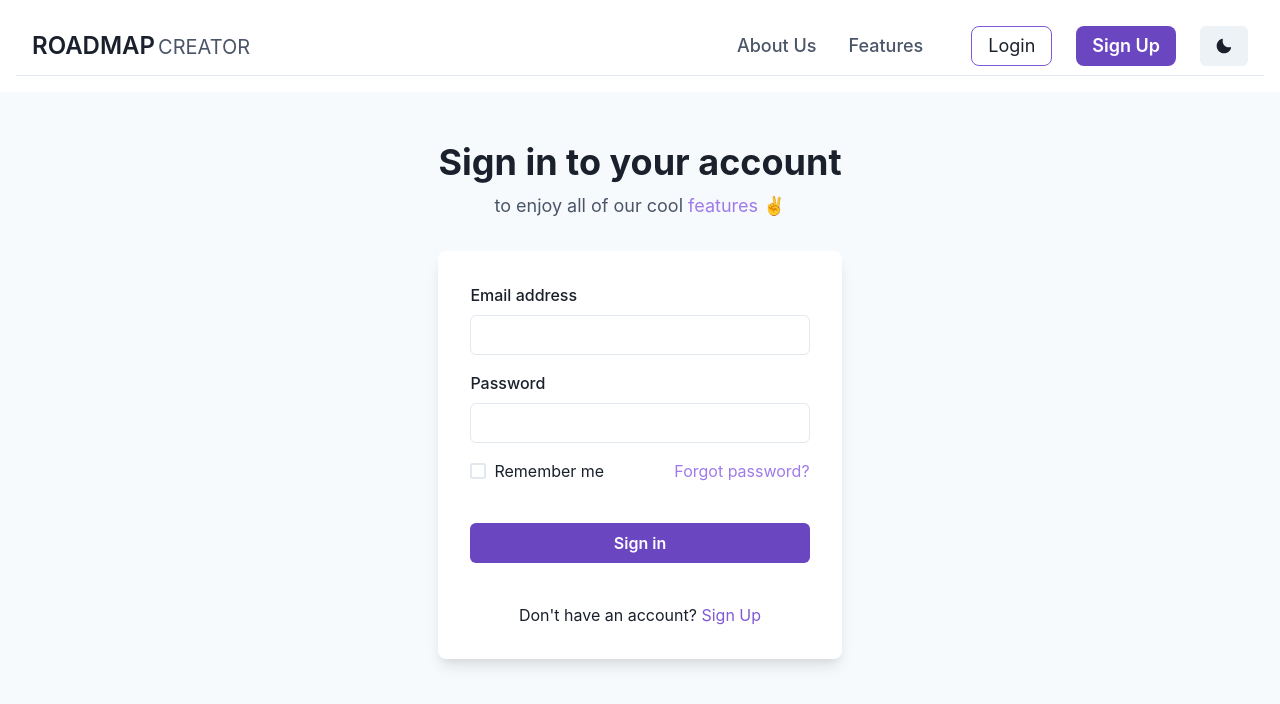
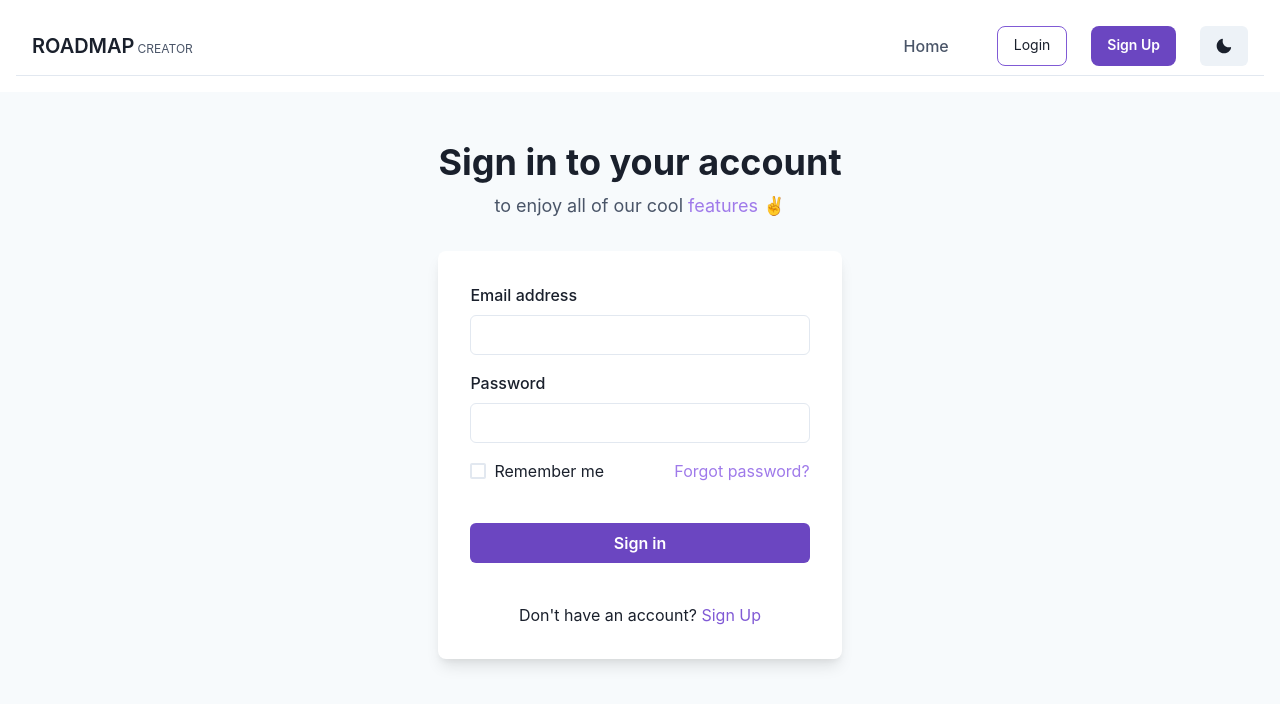
Before and after one commit to TeamRoadmap/Creator-Frontend, a Next.js app: page /login in a window 1280 px wide. Shown: the top 704 px of the page. Built offline with nearby package versions, Linux system fonts and the light colour scheme.

Commit message:
fix(landing): proper links and UI

```diff
--- a/components/LandingPage/Header.js
+++ b/components/LandingPage/Header.js
@@ -11,6 +11,7 @@ import {
 } from "@chakra-ui/react";
 import Image from "next/image";
 import HeaderImage from "../../images/CreatorDashboard.png";
+import Link from "next/link";
 
 const Header = () => {
 	const testimonialBg = useColorModeValue("gray.100", "gray.700");
@@ -39,6 +40,7 @@ const Header = () => {
 							Create Interactive courses with our course creator which allows
 							you to create courses with ease.
 						</Text>
+						<Link href="/signup" passHref>
 							<Button
 								rounded={"8px"}
 								color={"white"}
@@ -51,6 +53,7 @@ const Header = () => {
 							>
 								Sign Up
 							</Button>
+						</Link>
 					</Stack>
 				</Flex>
 				<Flex
--- a/components/LandingPage/Navbar.js
+++ b/components/LandingPage/Navbar.js
@@ -7,7 +7,7 @@ import {
 	Stack,
 	Collapse,
 	Icon,
-	Link,
+	Link as ChakraLink,
 	Popover,
 	PopoverTrigger,
 	PopoverContent,
@@ -25,10 +25,16 @@ import {
 	MoonIcon,
 	SunIcon,
 } from "@chakra-ui/icons";
+import Link from "next/link";
+import { useRouter } from "next/router";
 
 export default function Navbar() {
 	const { isOpen, onToggle } = useDisclosure();
 	const { colorMode, toggleColorMode } = useColorMode();
+	const linkColor = useColorModeValue("gray.600", "gray.200");
+	const linkHoverColor = useColorModeValue("gray.800", "white");
+	const router = useRouter();
+	const showAbout = router.pathname === "/" ? true : false;
 	return (
 		<Box
 			bg={useColorModeValue("white", "gray.800")}
@@ -57,23 +63,39 @@ export default function Navbar() {
 						aria-label={"Toggle Navigation"}
 					/>
 				</Flex>
-				<Flex flex={{ base: 1 }} justify={{ base: "start", md: "start" }} al>
-					<Flex align={"baseline"}>
+				<Flex flex={{ base: 1 }} justify={{ base: "start", md: "start" }}>
+					<Flex align={"baseline"} as={"a"} href="/">
 						<Text
 							textAlign={useBreakpointValue({ base: "start", md: "left" })}
 							fontFamily={"heading"}
-							fontSize={{ base: "xl", md: "2xl" }}
+							fontSize={{ base: "md", md: "xl" }}
 							fontWeight={"600"}
 							mr="3px"
 							color={useColorModeValue("gray.800", "white")}
 						>
 							ROADMAP
 						</Text>
-						<Text fontSize={{ base: "md", md: "xl" }}>CREATOR</Text>
+						<Text fontSize={"xs"}>CREATOR</Text>
 					</Flex>
 				</Flex>
 				<Flex display={{ base: "none", md: "flex" }} ml={10} mr={10}>
+					{showAbout ? (
 						<DesktopNav />
+					) : (
+						<ChakraLink
+							p={2}
+							href="/"
+							fontSize={"md"}
+							fontWeight={500}
+							color={linkColor}
+							_hover={{
+								textDecoration: "none",
+								color: linkHoverColor,
+							}}
+						>
+							Home
+						</ChakraLink>
+					)}
 				</Flex>
 				<Stack
 					flex={{ base: 1, md: 0 }}
@@ -81,32 +103,33 @@ export default function Navbar() {
 					direction={"row"}
 					spacing={6}
 				>
+					<Link href="/login">
 						<Button
 							display={{ base: "none", md: "inline-flex" }}
-						as={"a"}
-						fontSize={"lg"}
+							fontSize={"sm"}
 							fontWeight={400}
 							borderColor={"purple.500"}
 							variant={"outline"}
 							rounded="8px"
-						href={"#"}
 						>
 							Login
 						</Button>
+					</Link>
+					<Link href="/signup">
 						<Button
 							display={{ base: "none", md: "inline-flex" }}
-						fontSize={"lg"}
+							fontSize={"sm"}
 							fontWeight={600}
 							color={"white"}
 							bg={"purple.600"}
 							rounded="8px"
-						href={"#"}
 							_hover={{
 								bg: "purple.800",
 							}}
 						>
 							Sign Up
 						</Button>
+					</Link>
 					<Button onClick={toggleColorMode}>
 						{colorMode === "light" ? <MoonIcon /> : <SunIcon />}
 					</Button>
@@ -131,10 +154,10 @@ const DesktopNav = () => {
 				<Box key={navItem.label}>
 					<Popover trigger={"hover"} placement={"bottom-start"}>
 						<PopoverTrigger>
-							<Link
+							<ChakraLink
 								p={2}
 								href={navItem.href ?? "#"}
-								fontSize={"lg"}
+								fontSize={"md"}
 								fontWeight={500}
 								color={linkColor}
 								_hover={{
@@ -143,7 +166,7 @@ const DesktopNav = () => {
 								}}
 							>
 								{navItem.label}
-							</Link>
+							</ChakraLink>
 						</PopoverTrigger>
 
 						{navItem.children && (
@@ -171,7 +194,7 @@ const DesktopNav = () => {
 
 const DesktopSubNav = ({ label, href, subLabel }) => {
 	return (
-		<Link
+		<ChakraLink
 			href={href}
 			role={"group"}
 			display={"block"}
@@ -202,11 +225,15 @@ const DesktopSubNav = ({ label, href, subLabel }) => {
 					<Icon color={"pink.400"} w={5} h={5} as={ChevronRightIcon} />
 				</Flex>
 			</Stack>
-		</Link>
+		</ChakraLink>
 	);
 };
 
 const MobileNav = () => {
+	const router = useRouter();
+	const showAbout = router.pathname === "/" ? true : false;
+
+	const TextColor = useColorModeValue("gray.600", "gray.200");
 	return (
 		<Stack
 			bg={useColorModeValue("white", "gray.800")}
@@ -216,40 +243,60 @@ const MobileNav = () => {
 			justify={"center"}
 			spacing={"2rem"}
 		>
+			{showAbout ? (
+				<>
 					<Stack>
 						{NAV_ITEMS.map((navItem) => (
 							<MobileNavItem key={navItem.label} {...navItem} />
 						))}
 					</Stack>
+					<Divider orientation="horizontal" />
+				</>
+			) : (
+				<Flex
+					py={1}
+					as={ChakraLink}
+					href="/"
+					justify={"center"}
+					align={"center"}
+					_hover={{
+						textDecoration: "none",
+					}}
+				>
+					<Text fontWeight={600} fontSize={"lg"} color={TextColor}>
+						Home
+					</Text>
+				</Flex>
+			)}
 
-			<Divider orientation="horizontal" />
 			<Stack justify={"center"} direction={"column"} align="center">
+				<Link href="/login">
 					<Button
-					px="16%"
-					as={"a"}
-					fontSize={"lg"}
+						px="10%"
+						fontSize={"sm"}
 						fontWeight={400}
 						borderColor={"purple.500"}
 						variant={"outline"}
 						rounded="8px"
-					href={"#"}
 					>
 						Login
 					</Button>
+				</Link>
+				<Link href="/signup">
 					<Button
-					px="14.4%"
-					fontSize={"lg"}
+						px="8.6%"
+						fontSize={"sm"}
 						fontWeight={600}
 						color={"white"}
 						bg={"purple.600"}
 						rounded="8px"
-					href={"#"}
 						_hover={{
 							bg: "purple.800",
 						}}
 					>
 						Sign Up
 					</Button>
+				</Link>
 			</Stack>
 		</Stack>
 	);
@@ -260,15 +307,14 @@ const MobileNavItem = ({ label, children, href }) => {
 
 	return (
 		<Stack
-			spacing={4}
 			onClick={onToggle}
 			justify={"center"}
 			direction={"column"}
 			align="center"
 		>
 			<Flex
-				py={2}
-				as={Link}
+				py={1}
+				as={ChakraLink}
 				href={href ?? "#"}
 				justify={"space-between"}
 				align={"center"}
@@ -278,7 +324,7 @@ const MobileNavItem = ({ label, children, href }) => {
 			>
 				<Text
 					fontWeight={600}
-					fontSize={"lg"}
+					fontSize={"md"}
 					color={useColorModeValue("gray.600", "gray.200")}
 				>
 					{label}
```
Lines whose indentation alone changed are shown as unchanged.
